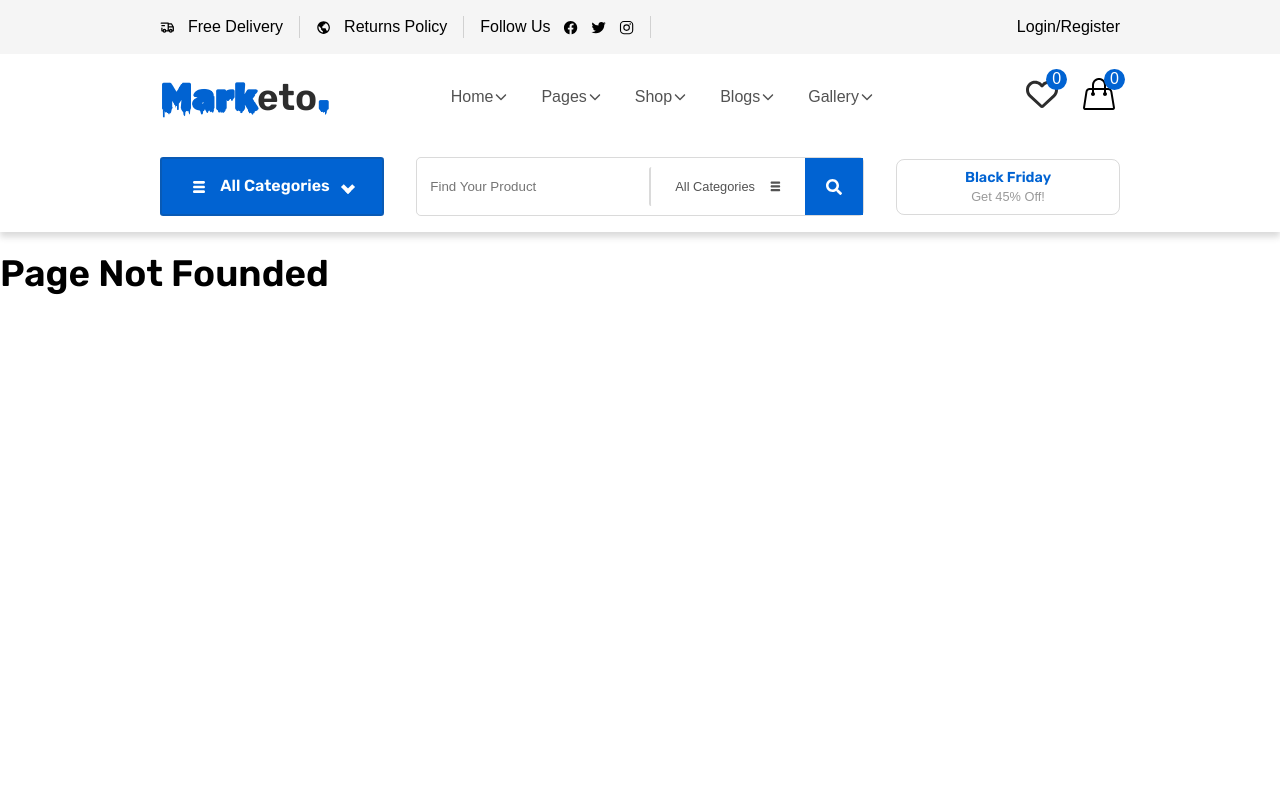
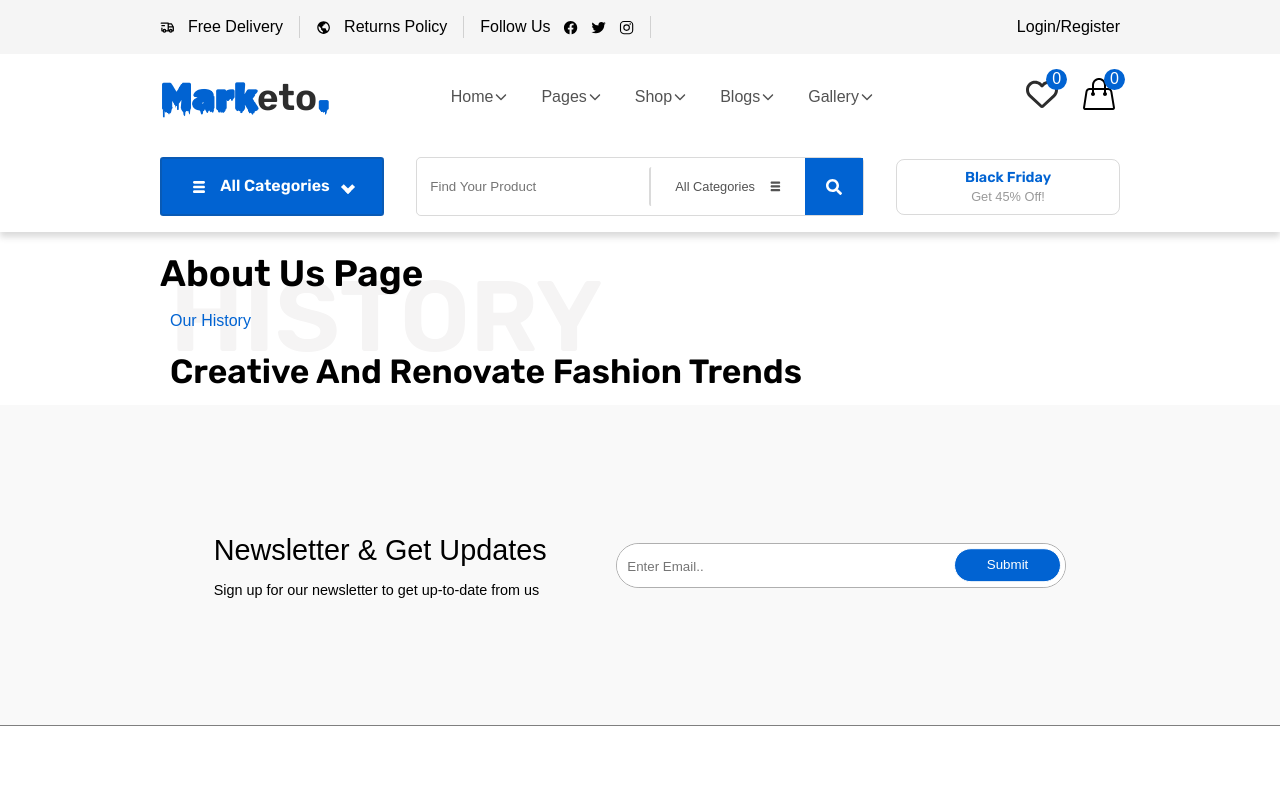
Before and after one commit to eslamal3kda/Marketo_e-commerce_project, a React (Vite) app: page /about-us in a window 1280 px wide. Shown: the top 800 px of the page. Built offline with nearby package versions, Linux system fonts and the light colour scheme; a web font is replaced by a local one.

Commit message:
Create Special Heading

```diff
--- a/src/App.jsx
+++ b/src/App.jsx
@@ -6,6 +6,7 @@ import HomePage from "./pages/HomePage/HomePage";
 import FAQPage from "./pages/FAQPage/FaqPage";
 import ContactPage from "./pages/ContactPage/ContactPage";
 import TermsAndConditionsPage from "./pages/TermsAndConditionsPage/TermsAndConditionsPage";
+import AboutUsPage from "./pages/AboutPage/AboutUsPage";
 
 
 export default function App() {
@@ -20,6 +21,7 @@ export default function App() {
                 { path: "/shop", element: <h2 className="page-test">shop Page</h2> },
                 { path: "/faq", element: <FAQPage /> },
                 { path: "/contact", element: <ContactPage /> },
+                { path: "/about-us", element: <AboutUsPage /> },
                 { path: "/terms-and-conditions", element: <TermsAndConditionsPage /> },
                 { path: "/blogs", element: <h2 className="page-test">blogs Page</h2> },
                 { path: "/gallery", element: <h2 className="page-test">gallery Page</h2> },
--- /dev/null
+++ b/src/components/SpecialHeading/SpecialHeading.jsx
@@ -0,0 +1,11 @@
+import React from "react";
+
+export default function SpecialHeading({ heading, title }) {
+    return (
+        <div className="special-heading">
+            <h2>our {heading}</h2>
+            <h3>{title}</h3>
+            <span>{heading}</span>
+        </div>
+    );
+}
--- /dev/null
+++ b/src/components/SpecialHeading/_specialHeading.scss
@@ -0,0 +1,22 @@
+.special-heading {
+    padding: 10px;
+    position: relative;
+    h2,h3 {
+        text-transform: capitalize;
+    }
+    h2{
+        font-size: 16px;
+        font-weight: 100;
+        color: $main-color;
+        margin-bottom: 16px;
+    }
+    span {
+        text-transform: uppercase;
+        font-weight: 900;
+        font-size: 100px;
+        color: #f5f4f4;
+        position: absolute;
+        z-index: -1;
+        top: -50%;
+    }
+}
--- /dev/null
+++ b/src/pages/AboutPage/AboutUsPage.jsx
@@ -0,0 +1,16 @@
+import React from "react";
+import ContactBar from "../../components/contactBar/ContactBar";
+import SpecialHeading from "../../components/SpecialHeading/SpecialHeading";
+
+export default function AboutUsPage() {
+    return (
+        <main className="about-page ">
+            <div className="container">
+                <h2>About Us Page</h2>
+                <SpecialHeading heading={"history"} title={"Creative and renovate fashion trends"} />
+
+            </div>
+            <ContactBar />
+        </main>
+    );
+}
--- a/src/style/app.scss
+++ b/src/style/app.scss
@@ -20,9 +20,11 @@
 @import '../components/contactBar/contactBar';
 @import '../components/DealOfTheDaySection/dealOfTheDaySection';
 @import '../components/FilterTabs/filterTabs';
+@import '../components/SpecialHeading/specialHeading';
 @import '../pages/FAQPage/faqPage';
 @import '../pages/ContactPage/contactPage';
 @import '../pages/TermsAndConditionsPage/termsAndConditions';
+@import '../pages/AboutPage/aboutUsPage';
 
 
 
```
Also changed, not shown: src/pages/AboutPage/_aboutUsPage.scss (added).
